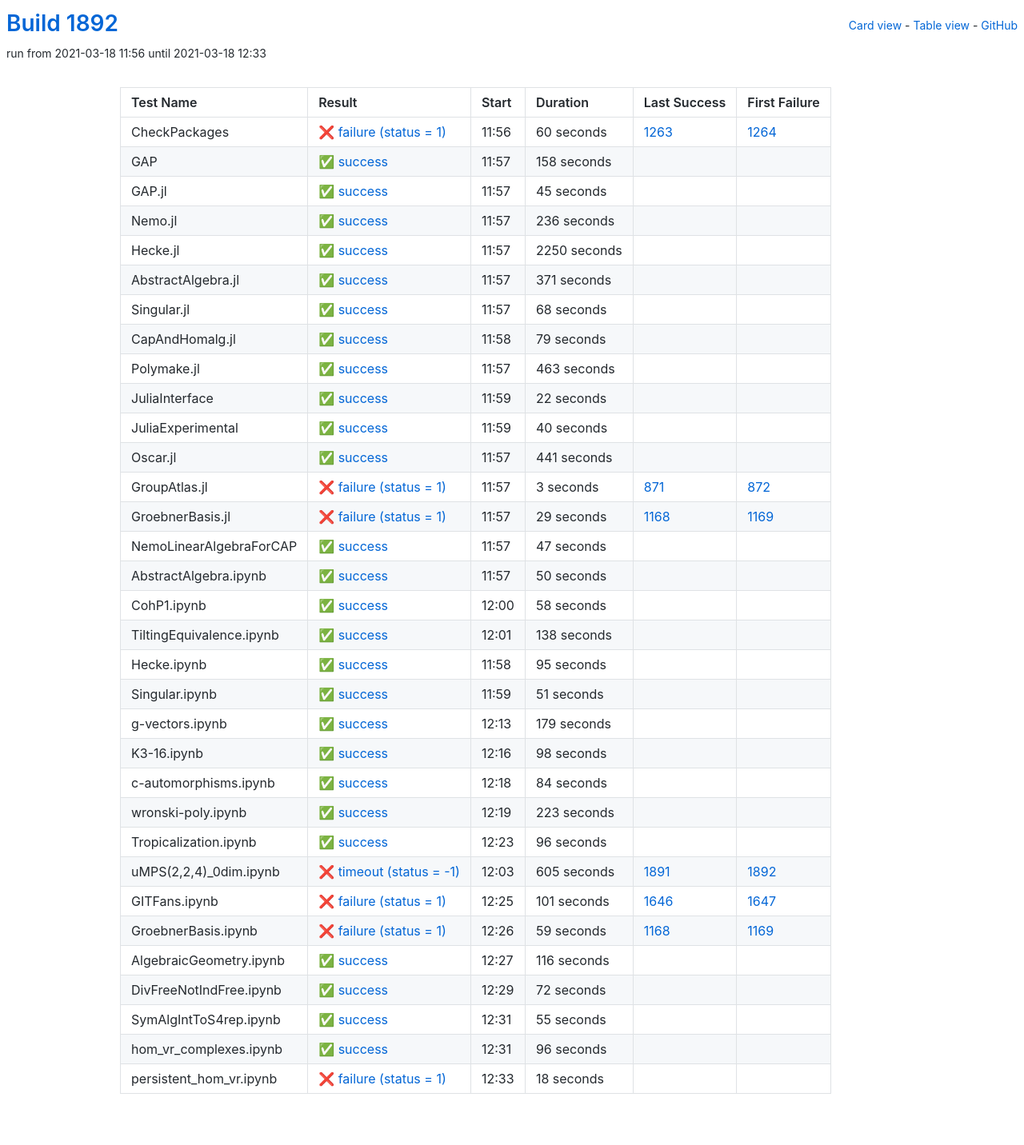
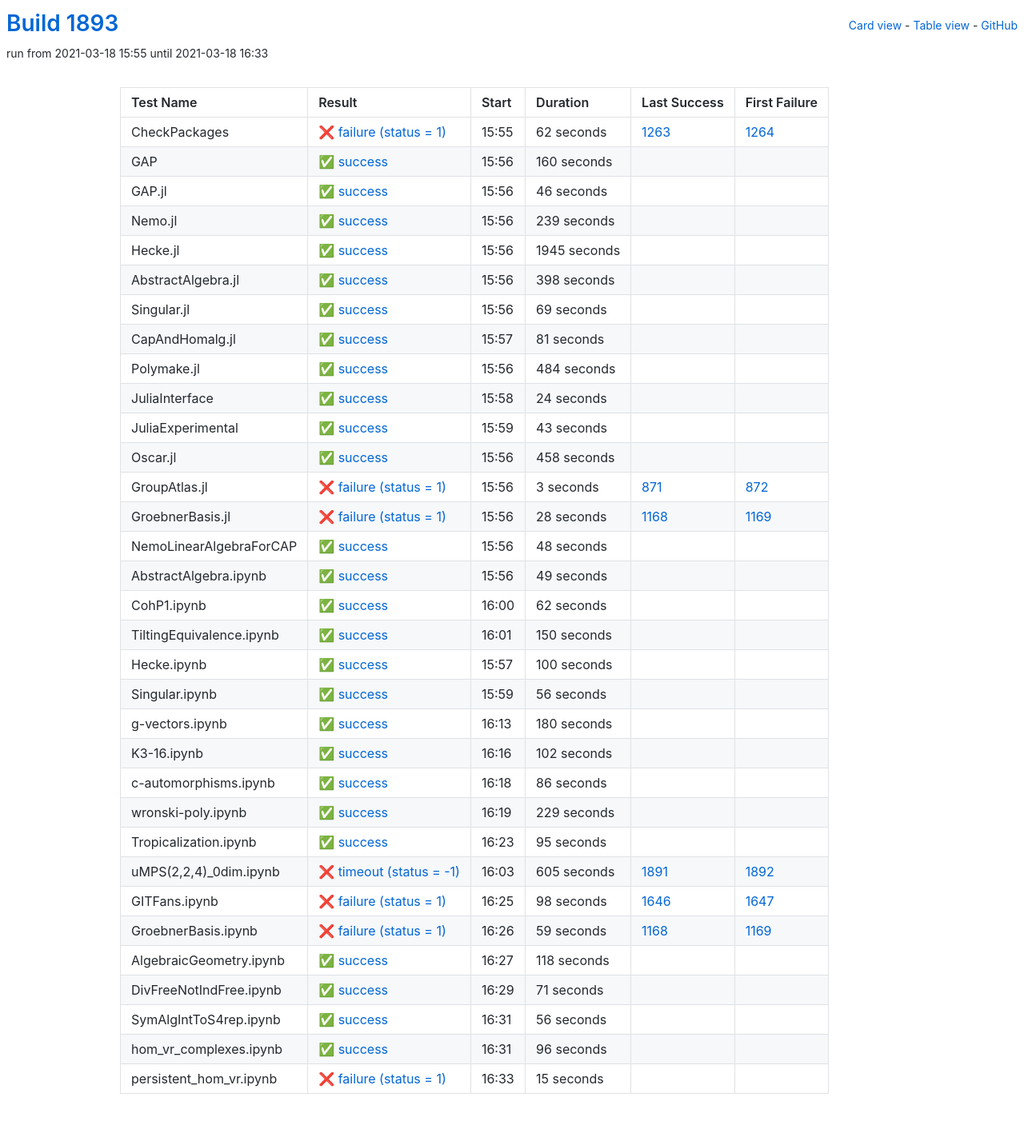
Before and after one commit to oscar-system/oscar-ci-status-stable, a Jekyll site: the page built from table.html, in a window 1280 px wide. Shown: the whole page at 80% size. Built offline with Jekyll 4.4.1, drawn with Linux system fonts in a browser that asks for light colours.

Commit message:
Build #1893

```diff
--- a/_data/ci.yml
+++ b/_data/ci.yml
@@ -1,6 +1,6 @@
 ---
-build: 1892
-build_url: https://oscarci.mathematik.uni-kl.de/job/oscar-stable/1892/
+build: 1893
+build_url: https://oscarci.mathematik.uni-kl.de/job/oscar-stable/1893/
 job: oscar-stable
 organization: oscar-system
 repo: oscar-ci-status-stable
@@ -8,152 +8,152 @@ repourl: https://github.com/oscar-system/oscar-ci-status-stable
 tests:
 - name: CheckPackages
   id: checkpackages
-  log: https://oscarci.mathematik.uni-kl.de/job/oscar-stable/1892/artifact/logs/build-1892/CheckPackages.log
-  start: 2021-03-18 11:56
+  log: https://oscarci.mathematik.uni-kl.de/job/oscar-stable/1893/artifact/logs/build-1893/CheckPackages.log
+  start: 2021-03-18 15:55
   success: false
   exitcode: 1
   status: failure
-  duration: 60
+  duration: 62
   last_success: 1263
   last_success_url: https://oscarci.mathematik.uni-kl.de/job/oscar-stable/1263/
   first_failure: 1264
   first_failure_url: https://oscarci.mathematik.uni-kl.de/job/oscar-stable/1264/
 - name: GAP
   id: gap
-  log: https://oscarci.mathematik.uni-kl.de/job/oscar-stable/1892/artifact/logs/build-1892/GAP.log
-  start: 2021-03-18 11:57
+  log: https://oscarci.mathematik.uni-kl.de/job/oscar-stable/1893/artifact/logs/build-1893/GAP.log
+  start: 2021-03-18 15:56
   success: true
   exitcode: 0
   status: success
-  duration: 158
+  duration: 160
   last_success: false
   last_success_url:
   first_failure: false
   first_failure_url:
 - name: GAP.jl
   id: gap-jl
-  log: https://oscarci.mathematik.uni-kl.de/job/oscar-stable/1892/artifact/logs/build-1892/GAP.jl.log
-  start: 2021-03-18 11:57
+  log: https://oscarci.mathematik.uni-kl.de/job/oscar-stable/1893/artifact/logs/build-1893/GAP.jl.log
+  start: 2021-03-18 15:56
   success: true
   exitcode: 0
   status: success
-  duration: 45
+  duration: 46
   last_success: false
   last_success_url:
   first_failure: false
   first_failure_url:
 - name: Nemo.jl
   id: nemo-jl
-  log: https://oscarci.mathematik.uni-kl.de/job/oscar-stable/1892/artifact/logs/build-1892/Nemo.jl.log
-  start: 2021-03-18 11:57
+  log: https://oscarci.mathematik.uni-kl.de/job/oscar-stable/1893/artifact/logs/build-1893/Nemo.jl.log
+  start: 2021-03-18 15:56
   success: true
   exitcode: 0
   status: success
-  duration: 236
+  duration: 239
   last_success: false
   last_success_url:
   first_failure: false
   first_failure_url:
 - name: Hecke.jl
   id: hecke-jl
-  log: https://oscarci.mathematik.uni-kl.de/job/oscar-stable/1892/artifact/logs/build-1892/Hecke.jl.log
-  start: 2021-03-18 11:57
+  log: https://oscarci.mathematik.uni-kl.de/job/oscar-stable/1893/artifact/logs/build-1893/Hecke.jl.log
+  start: 2021-03-18 15:56
   success: true
   exitcode: 0
   status: success
-  duration: 2250
+  duration: 1945
   last_success: false
   last_success_url:
   first_failure: false
   first_failure_url:
 - name: AbstractAlgebra.jl
   id: abstractalgebra-jl
-  log: https://oscarci.mathematik.uni-kl.de/job/oscar-stable/1892/artifact/logs/build-1892/AbstractAlgebra.jl.log
-  start: 2021-03-18 11:57
+  log: https://oscarci.mathematik.uni-kl.de/job/oscar-stable/1893/artifact/logs/build-1893/AbstractAlgebra.jl.log
+  start: 2021-03-18 15:56
   success: true
   exitcode: 0
   status: success
-  duration: 371
+  duration: 398
   last_success: false
   last_success_url:
   first_failure: false
   first_failure_url:
 - name: Singular.jl
   id: singular-jl
-  log: https://oscarci.mathematik.uni-kl.de/job/oscar-stable/1892/artifact/logs/build-1892/Singular.jl.log
-  start: 2021-03-18 11:57
+  log: https://oscarci.mathematik.uni-kl.de/job/oscar-stable/1893/artifact/logs/build-1893/Singular.jl.log
+  start: 2021-03-18 15:56
   success: true
   exitcode: 0
   status: success
-  duration: 68
+  duration: 69
   last_success: false
   last_success_url:
   first_failure: false
   first_failure_url:
 - name: CapAndHomalg.jl
   id: capandhomalg-jl
-  log: https://oscarci.mathematik.uni-kl.de/job/oscar-stable/1892/artifact/logs/build-1892/CapAndHomalg.jl.log
-  start: 2021-03-18 11:58
+  log: https://oscarci.mathematik.uni-kl.de/job/oscar-stable/1893/artifact/logs/build-1893/CapAndHomalg.jl.log
+  start: 2021-03-18 15:57
   success: true
   exitcode: 0
   status: success
-  duration: 79
+  duration: 81
   last_success: false
   last_success_url:
   first_failure: false
   first_failure_url:
 - name: Polymake.jl
   id: polymake-jl
-  log: https://oscarci.mathematik.uni-kl.de/job/oscar-stable/1892/artifact/logs/build-1892/Polymake.jl.log
-  start: 2021-03-18 11:57
+  log: https://oscarci.mathematik.uni-kl.de/job/oscar-stable/1893/artifact/logs/build-1893/Polymake.jl.log
+  start: 2021-03-18 15:56
   success: true
   exitcode: 0
   status: success
-  duration: 463
+  duration: 484
   last_success: false
   last_success_url:
   first_failure: false
   first_failure_url:
 - name: JuliaInterface
   id: juliainterface
-  log: https://oscarci.mathematik.uni-kl.de/job/oscar-stable/1892/artifact/logs/build-1892/JuliaInterface.log
-  start: 2021-03-18 11:59
+  log: https://oscarci.mathematik.uni-kl.de/job/oscar-stable/1893/artifact/logs/build-1893/JuliaInterface.log
+  start: 2021-03-18 15:58
   success: true
   exitcode: 0
   status: success
-  duration: 22
+  duration: 24
   last_success: false
   last_success_url:
   first_failure: false
   first_failure_url:
 - name: JuliaExperimental
   id: juliaexperimental
-  log: https://oscarci.mathematik.uni-kl.de/job/oscar-stable/1892/artifact/logs/build-1892/JuliaExperimental.log
-  start: 2021-03-18 11:59
+  log: https://oscarci.mathematik.uni-kl.de/job/oscar-stable/1893/artifact/logs/build-1893/JuliaExperimental.log
+  start: 2021-03-18 15:59
   success: true
   exitcode: 0
   status: success
-  duration: 40
+  duration: 43
   last_success: false
   last_success_url:
   first_failure: false
   first_failure_url:
 - name: Oscar.jl
   id: oscar-jl
-  log: https://oscarci.mathematik.uni-kl.de/job/oscar-stable/1892/artifact/logs/build-1892/Oscar.jl.log
-  start: 2021-03-18 11:57
+  log: https://oscarci.mathematik.uni-kl.de/job/oscar-stable/1893/artifact/logs/build-1893/Oscar.jl.log
+  start: 2021-03-18 15:56
   success: true
   exitcode: 0
   status: success
-  duration: 441
+  duration: 458
   last_success: false
   last_success_url:
   first_failure: false
   first_failure_url:
 - name: GroupAtlas.jl
   id: groupatlas-jl
-  log: https://oscarci.mathematik.uni-kl.de/job/oscar-stable/1892/artifact/logs/build-1892/GroupAtlas.jl.log
-  start: 2021-03-18 11:57
+  log: https://oscarci.mathematik.uni-kl.de/job/oscar-stable/1893/artifact/logs/build-1893/GroupAtlas.jl.log
+  start: 2021-03-18 15:56
   success: false
   exitcode: 1
   status: failure
@@ -164,68 +164,140 @@ tests:
   first_failure_url: https://oscarci.mathematik.uni-kl.de/job/oscar-stable/872/
 - name: GroebnerBasis.jl
   id: groebnerbasis-jl
-  log: https://oscarci.mathematik.uni-kl.de/job/oscar-stable/1892/artifact/logs/build-1892/GroebnerBasis.jl.log
-  start: 2021-03-18 11:57
+  log: https://oscarci.mathematik.uni-kl.de/job/oscar-stable/1893/artifact/logs/build-1893/GroebnerBasis.jl.log
+  start: 2021-03-18 15:56
   success: false
   exitcode: 1
   status: failure
-  duration: 29
+  duration: 28
   last_success: 1168
   last_success_url: https://oscarci.mathematik.uni-kl.de/job/oscar-stable/1168/
   first_failure: 1169
   first_failure_url: https://oscarci.mathematik.uni-kl.de/job/oscar-stable/1169/
 - name: NemoLinearAlgebraForCAP
   id: nemolinearalgebraforcap
-  log: https://oscarci.mathematik.uni-kl.de/job/oscar-stable/1892/artifact/logs/build-1892/NemoLinearAlgebraForCAP.log
-  start: 2021-03-18 11:57
+  log: https://oscarci.mathematik.uni-kl.de/job/oscar-stable/1893/artifact/logs/build-1893/NemoLinearAlgebraForCAP.log
+  start: 2021-03-18 15:56
   success: true
   exitcode: 0
   status: success
-  duration: 47
+  duration: 48
   last_success: false
   last_success_url:
   first_failure: false
   first_failure_url:
 - name: AbstractAlgebra.ipynb
   id: abstractalgebra-ipynb
-  log: https://oscarci.mathematik.uni-kl.de/job/oscar-stable/1892/artifact/logs/build-1892/AbstractAlgebra.ipynb.log
-  start: 2021-03-18 11:57
+  log: https://oscarci.mathematik.uni-kl.de/job/oscar-stable/1893/artifact/logs/build-1893/AbstractAlgebra.ipynb.log
+  start: 2021-03-18 15:56
   success: true
   exitcode: 0
   status: success
-  duration: 50
+  duration: 49
   last_success: false
   last_success_url:
   first_failure: false
   first_failure_url:
 - name: CohP1.ipynb
   id: cohp1-ipynb
-  log: https://oscarci.mathematik.uni-kl.de/job/oscar-stable/1892/artifact/logs/build-1892/CohP1.ipynb.log
-  start: 2021-03-18 12:00
+  log: https://oscarci.mathematik.uni-kl.de/job/oscar-stable/1893/artifact/logs/build-1893/CohP1.ipynb.log
+  start: 2021-03-18 16:00
   success: true
   exitcode: 0
   status: success
-  duration: 58
+  duration: 62
   last_success: false
   last_success_url:
   first_failure: false
   first_failure_url:
 - name: TiltingEquivalence.ipynb
   id: tiltingequivalence-ipynb
-  log: https://oscarci.mathematik.uni-kl.de/job/oscar-stable/1892/artifact/logs/build-1892/TiltingEquivalence.ipynb.log
-  start: 2021-03-18 12:01
+  log: https://oscarci.mathematik.uni-kl.de/job/oscar-stable/1893/artifact/logs/build-1893/TiltingEquivalence.ipynb.log
+  start: 2021-03-18 16:01
   success: true
   exitcode: 0
   status: success
-  duration: 138
+  duration: 150
   last_success: false
   last_success_url:
   first_failure: false
   first_failure_url:
 - name: Hecke.ipynb
   id: hecke-ipynb
-  log: https://oscarci.mathematik.uni-kl.de/job/oscar-stable/1892/artifact/logs/build-1892/Hecke.ipynb.log
-  start: 2021-03-18 11:58
+  log: https://oscarci.mathematik.uni-kl.de/job/oscar-stable/1893/artifact/logs/build-1893/Hecke.ipynb.log
+  start: 2021-03-18 15:57
+  success: true
+  exitcode: 0
+  status: success
+  duration: 100
+  last_success: false
+  last_success_url:
+  first_failure: false
+  first_failure_url:
+- name: Singular.ipynb
+  id: singular-ipynb
+  log: https://oscarci.mathematik.uni-kl.de/job/oscar-stable/1893/artifact/logs/build-1893/Singular.ipynb.log
+  start: 2021-03-18 15:59
+  success: true
+  exitcode: 0
+  status: success
+  duration: 56
+  last_success: false
+  last_success_url:
+  first_failure: false
+  first_failure_url:
+- name: g-vectors.ipynb
+  id: g-vectors-ipynb
+  log: https://oscarci.mathematik.uni-kl.de/job/oscar-stable/1893/artifact/logs/build-1893/g-vectors.ipynb.log
+  start: 2021-03-18 16:13
+  success: true
+  exitcode: 0
+  status: success
+  duration: 180
+  last_success: false
+  last_success_url:
+  first_failure: false
+  first_failure_url:
+- name: K3-16.ipynb
+  id: k3-16-ipynb
+  log: https://oscarci.mathematik.uni-kl.de/job/oscar-stable/1893/artifact/logs/build-1893/K3-16.ipynb.log
+  start: 2021-03-18 16:16
+  success: true
+  exitcode: 0
+  status: success
+  duration: 102
+  last_success: false
+  last_success_url:
+  first_failure: false
+  first_failure_url:
+- name: c-automorphisms.ipynb
+  id: c-automorphisms-ipynb
+  log: https://oscarci.mathematik.uni-kl.de/job/oscar-stable/1893/artifact/logs/build-1893/c-automorphisms.ipynb.log
+  start: 2021-03-18 16:18
+  success: true
+  exitcode: 0
+  status: success
+  duration: 86
+  last_success: false
+  last_success_url:
+  first_failure: false
+  first_failure_url:
+- name: wronski-poly.ipynb
+  id: wronski-poly-ipynb
+  log: https://oscarci.mathematik.uni-kl.de/job/oscar-stable/1893/artifact/logs/build-1893/wronski-poly.ipynb.log
+  start: 2021-03-18 16:19
+  success: true
+  exitcode: 0
+  status: success
+  duration: 229
+  last_success: false
+  last_success_url:
+  first_failure: false
+  first_failure_url:
+- name: Tropicalization.ipynb
+  id: tropicalization-ipynb
+  log: https://oscarci.mathematik.uni-kl.de/job/oscar-stable/1893/artifact/logs/build-1893/Tropicalization.ipynb.log
+  start: 2021-03-18 16:23
   success: true
   exitcode: 0
   status: success
@@ -234,82 +306,10 @@ tests:
   last_success_url:
   first_failure: false
   first_failure_url:
-- name: Singular.ipynb
-  id: singular-ipynb
-  log: https://oscarci.mathematik.uni-kl.de/job/oscar-stable/1892/artifact/logs/build-1892/Singular.ipynb.log
-  start: 2021-03-18 11:59
-  success: true
-  exitcode: 0
-  status: success
-  duration: 51
-  last_success: false
-  last_success_url:
-  first_failure: false
-  first_failure_url:
-- name: g-vectors.ipynb
-  id: g-vectors-ipynb
-  log: https://oscarci.mathematik.uni-kl.de/job/oscar-stable/1892/artifact/logs/build-1892/g-vectors.ipynb.log
-  start: 2021-03-18 12:13
-  success: true
-  exitcode: 0
-  status: success
-  duration: 179
-  last_success: false
-  last_success_url:
-  first_failure: false
-  first_failure_url:
-- name: K3-16.ipynb
-  id: k3-16-ipynb
-  log: https://oscarci.mathematik.uni-kl.de/job/oscar-stable/1892/artifact/logs/build-1892/K3-16.ipynb.log
-  start: 2021-03-18 12:16
-  success: true
-  exitcode: 0
-  status: success
-  duration: 98
-  last_success: false
-  last_success_url:
-  first_failure: false
-  first_failure_url:
-- name: c-automorphisms.ipynb
-  id: c-automorphisms-ipynb
-  log: https://oscarci.mathematik.uni-kl.de/job/oscar-stable/1892/artifact/logs/build-1892/c-automorphisms.ipynb.log
-  start: 2021-03-18 12:18
-  success: true
-  exitcode: 0
-  status: success
-  duration: 84
-  last_success: false
-  last_success_url:
-  first_failure: false
-  first_failure_url:
-- name: wronski-poly.ipynb
-  id: wronski-poly-ipynb
-  log: https://oscarci.mathematik.uni-kl.de/job/oscar-stable/1892/artifact/logs/build-1892/wronski-poly.ipynb.log
-  start: 2021-03-18 12:19
-  success: true
-  exitcode: 0
-  status: success
-  duration: 223
-  last_success: false
-  last_success_url:
-  first_failure: false
-  first_failure_url:
-- name: Tropicalization.ipynb
-  id: tropicalization-ipynb
-  log: https://oscarci.mathematik.uni-kl.de/job/oscar-stable/1892/artifact/logs/build-1892/Tropicalization.ipynb.log
-  start: 2021-03-18 12:23
-  success: true
-  exitcode: 0
-  status: success
-  duration: 96
-  last_success: false
-  last_success_url:
-  first_failure: false
-  first_failure_url:
 - name: uMPS(2,2,4)_0dim.ipynb
   id: umps-2-2-4-0dim-ipynb
-  log: https://oscarci.mathematik.uni-kl.de/job/oscar-stable/1892/artifact/logs/build-1892/uMPS-2-2-4-_0dim.ipynb.log
-  start: 2021-03-18 12:03
+  log: https://oscarci.mathematik.uni-kl.de/job/oscar-stable/1893/artifact/logs/build-1893/uMPS-2-2-4-_0dim.ipynb.log
+  start: 2021-03-18 16:03
   success: false
   exitcode: -1
   status: timeout
@@ -320,20 +320,20 @@ tests:
   first_failure_url: https://oscarci.mathematik.uni-kl.de/job/oscar-stable/1892/
 - name: GITFans.ipynb
   id: gitfans-ipynb
-  log: https://oscarci.mathematik.uni-kl.de/job/oscar-stable/1892/artifact/logs/build-1892/GITFans.ipynb.log
-  start: 2021-03-18 12:25
+  log: https://oscarci.mathematik.uni-kl.de/job/oscar-stable/1893/artifact/logs/build-1893/GITFans.ipynb.log
+  start: 2021-03-18 16:25
   success: false
   exitcode: 1
   status: failure
-  duration: 101
+  duration: 98
   last_success: 1646
   last_success_url: https://oscarci.mathematik.uni-kl.de/job/oscar-stable/1646/
   first_failure: 1647
   first_failure_url: https://oscarci.mathematik.uni-kl.de/job/oscar-stable/1647/
 - name: GroebnerBasis.ipynb
   id: groebnerbasis-ipynb
-  log: https://oscarci.mathematik.uni-kl.de/job/oscar-stable/1892/artifact/logs/build-1892/GroebnerBasis.ipynb.log
-  start: 2021-03-18 12:26
+  log: https://oscarci.mathematik.uni-kl.de/job/oscar-stable/1893/artifact/logs/build-1893/GroebnerBasis.ipynb.log
+  start: 2021-03-18 16:26
   success: false
   exitcode: 1
   status: failure
@@ -344,44 +344,44 @@ tests:
   first_failure_url: https://oscarci.mathematik.uni-kl.de/job/oscar-stable/1169/
 - name: AlgebraicGeometry.ipynb
   id: algebraicgeometry-ipynb
-  log: https://oscarci.mathematik.uni-kl.de/job/oscar-stable/1892/artifact/logs/build-1892/AlgebraicGeometry.ipynb.log
-  start: 2021-03-18 12:27
+  log: https://oscarci.mathematik.uni-kl.de/job/oscar-stable/1893/artifact/logs/build-1893/AlgebraicGeometry.ipynb.log
+  start: 2021-03-18 16:27
   success: true
   exitcode: 0
   status: success
-  duration: 116
+  duration: 118
   last_success: false
   last_success_url:
   first_failure: false
   first_failure_url:
 - name: DivFreeNotIndFree.ipynb
   id: divfreenotindfree-ipynb
-  log: https://oscarci.mathematik.uni-kl.de/job/oscar-stable/1892/artifact/logs/build-1892/DivFreeNotIndFree.ipynb.log
-  start: 2021-03-18 12:29
+  log: https://oscarci.mathematik.uni-kl.de/job/oscar-stable/1893/artifact/logs/build-1893/DivFreeNotIndFree.ipynb.log
+  start: 2021-03-18 16:29
   success: true
   exitcode: 0
   status: success
-  duration: 72
+  duration: 71
   last_success: false
   last_success_url:
   first_failure: false
   first_failure_url:
 - name: SymAlgIntToS4rep.ipynb
   id: symalginttos4rep-ipynb
-  log: https://oscarci.mathematik.uni-kl.de/job/oscar-stable/1892/artifact/logs/build-1892/SymAlgIntToS4rep.ipynb.log
-  start: 2021-03-18 12:31
+  log: https://oscarci.mathematik.uni-kl.de/job/oscar-stable/1893/artifact/logs/build-1893/SymAlgIntToS4rep.ipynb.log
+  start: 2021-03-18 16:31
   success: true
   exitcode: 0
   status: success
-  duration: 55
+  duration: 56
   last_success: false
   last_success_url:
   first_failure: false
   first_failure_url:
 - name: hom_vr_complexes.ipynb
   id: hom-vr-complexes-ipynb
-  log: https://oscarci.mathematik.uni-kl.de/job/oscar-stable/1892/artifact/logs/build-1892/hom_vr_complexes.ipynb.log
-  start: 2021-03-18 12:31
+  log: https://oscarci.mathematik.uni-kl.de/job/oscar-stable/1893/artifact/logs/build-1893/hom_vr_complexes.ipynb.log
+  start: 2021-03-18 16:31
   success: true
   exitcode: 0
   status: success
@@ -392,12 +392,12 @@ tests:
   first_failure_url:
 - name: persistent_hom_vr.ipynb
   id: persistent-hom-vr-ipynb
-  log: https://oscarci.mathematik.uni-kl.de/job/oscar-stable/1892/artifact/logs/build-1892/persistent_hom_vr.ipynb.log
-  start: 2021-03-18 12:33
+  log: https://oscarci.mathematik.uni-kl.de/job/oscar-stable/1893/artifact/logs/build-1893/persistent_hom_vr.ipynb.log
+  start: 2021-03-18 16:33
   success: false
   exitcode: 1
   status: failure
-  duration: 18
+  duration: 15
   last_success: false
   last_success_url:
   first_failure: false
```
Also changed, not shown: README.md.
